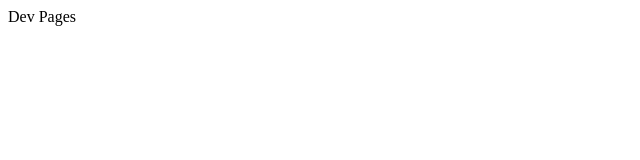
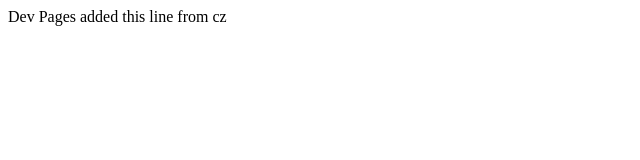
Before and after one commit to LaKhDaR619/collab, a plain HTML site: page index.html in a window 1280 px wide. Shown: the whole page, without its empty margins (0-640 px from the left). Drawn offline with Linux system fonts and the light colour scheme.

Commit message:
Update index.html

```diff
--- a/index.html
+++ b/index.html
@@ -10,6 +10,7 @@
 
 <body>
 	Dev Pages
+	added this line from cz
 </body>
 
 </html>
```
